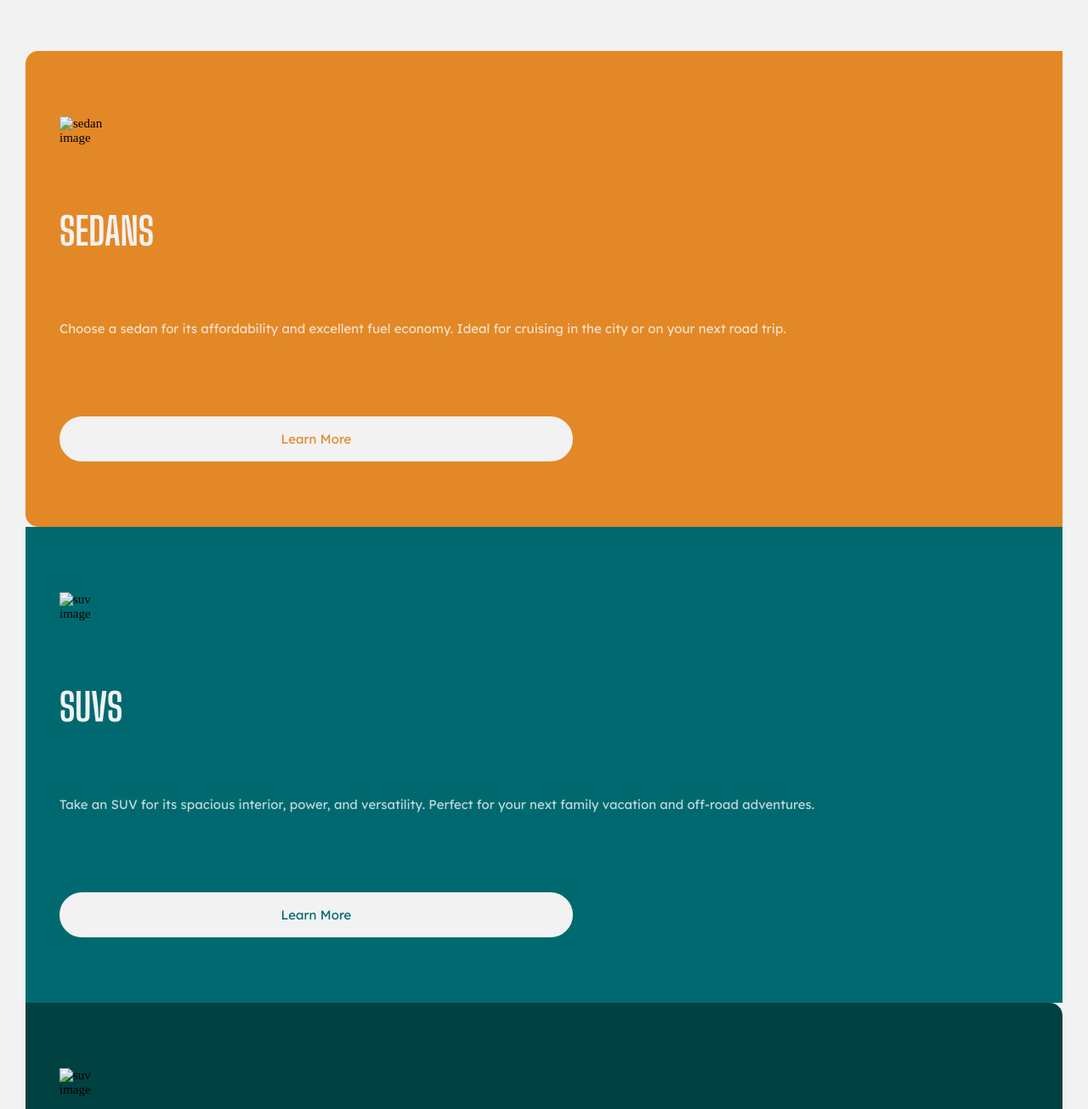
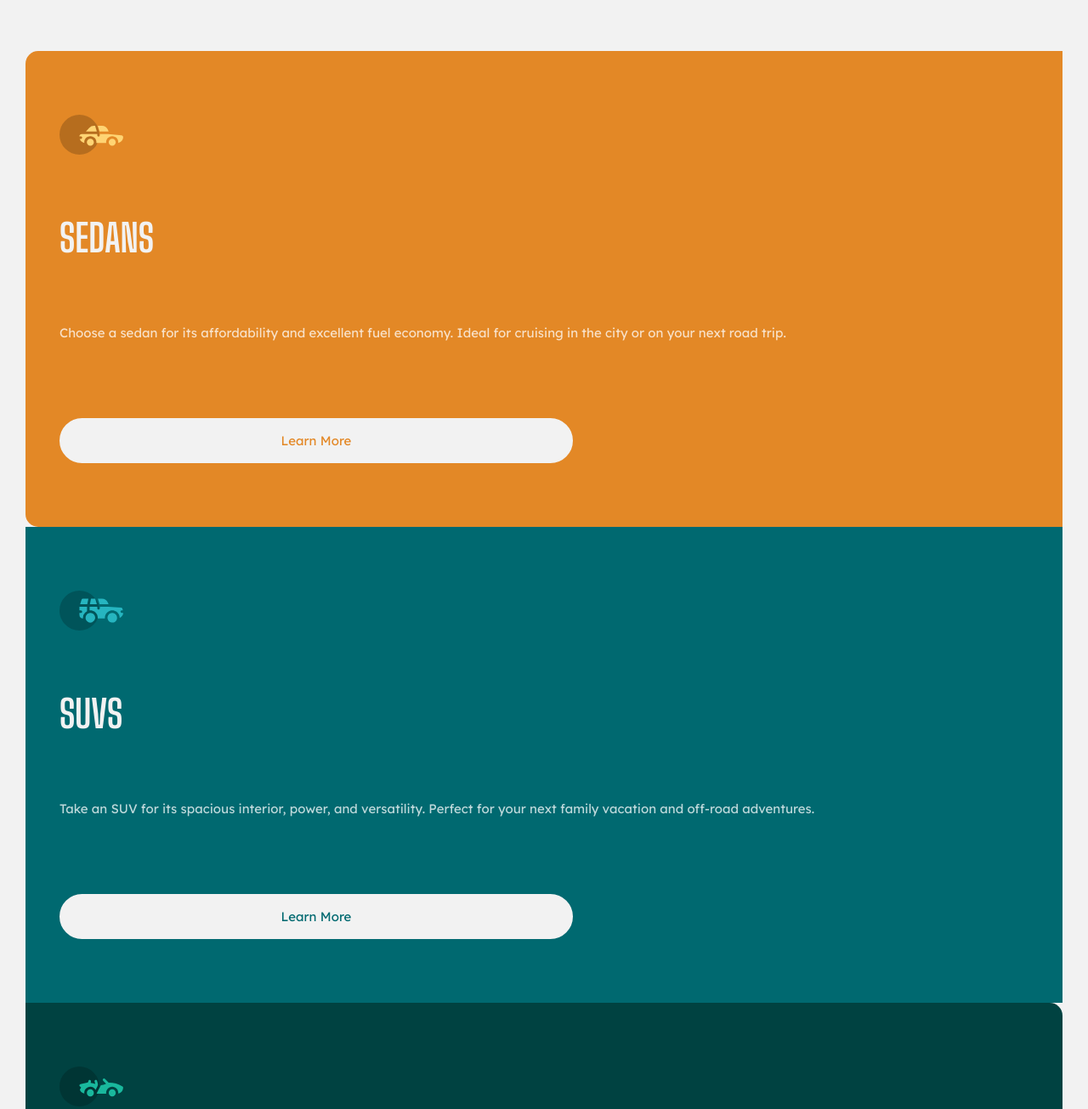
Before and after one commit to Jalch0/column-preview-card, a plain HTML site: page index.html in a window 1280 px wide. Shown: the part 40-1345 px from the top of the page at 85% size. Drawn offline with Linux system fonts and the light colour scheme.

Commit message:
Update commit

```diff
--- a/index.html
+++ b/index.html
@@ -17,21 +17,21 @@
 <main class="container">
   <section class="wrap">
       <div class="wrap__sedans">
-          <img src="/3-column-preview-card-component-main/images/icon-sedans.svg" alt="sedan image">
+          <img src="/images/icon-sedans.svg" alt="sedan image">
           <h2 class="wrap--title">sedans</h2>
           <p class="wrap--text">Choose a sedan for its affordability and excellent fuel economy. Ideal for cruising in the city
             or on your next road trip.</p>
           <a href="/" class="wrap--button">Learn More</a>
       </div>
       <div class="wrap__suvs">
-        <img src="/3-column-preview-card-component-main/images/icon-suvs.svg" alt="suv image">
+        <img src="/images/icon-suvs.svg" alt="suv image">
         <h2 class="wrap--title">suvs</h2>
         <p class="wrap--text">Take an SUV for its spacious interior, power, and versatility. Perfect for your next family vacation
           and off-road adventures.</p>
         <a href="/" class="wrap--button">Learn More</a>
       </div>
       <div class="wrap__luxury">
-        <img src="/3-column-preview-card-component-main/images/icon-luxury.svg" alt="suv image">
+        <img src="/images/icon-luxury.svg" alt="suv image">
         <h2 class="wrap--title">luxury</h2>
         <p class="wrap--text">Cruise in the best car brands without the bloated prices. Enjoy the enhanced comfort of a luxury rental and arrive in style</p>
         <a href="/" class="wrap--button">Learn More</a>
```
